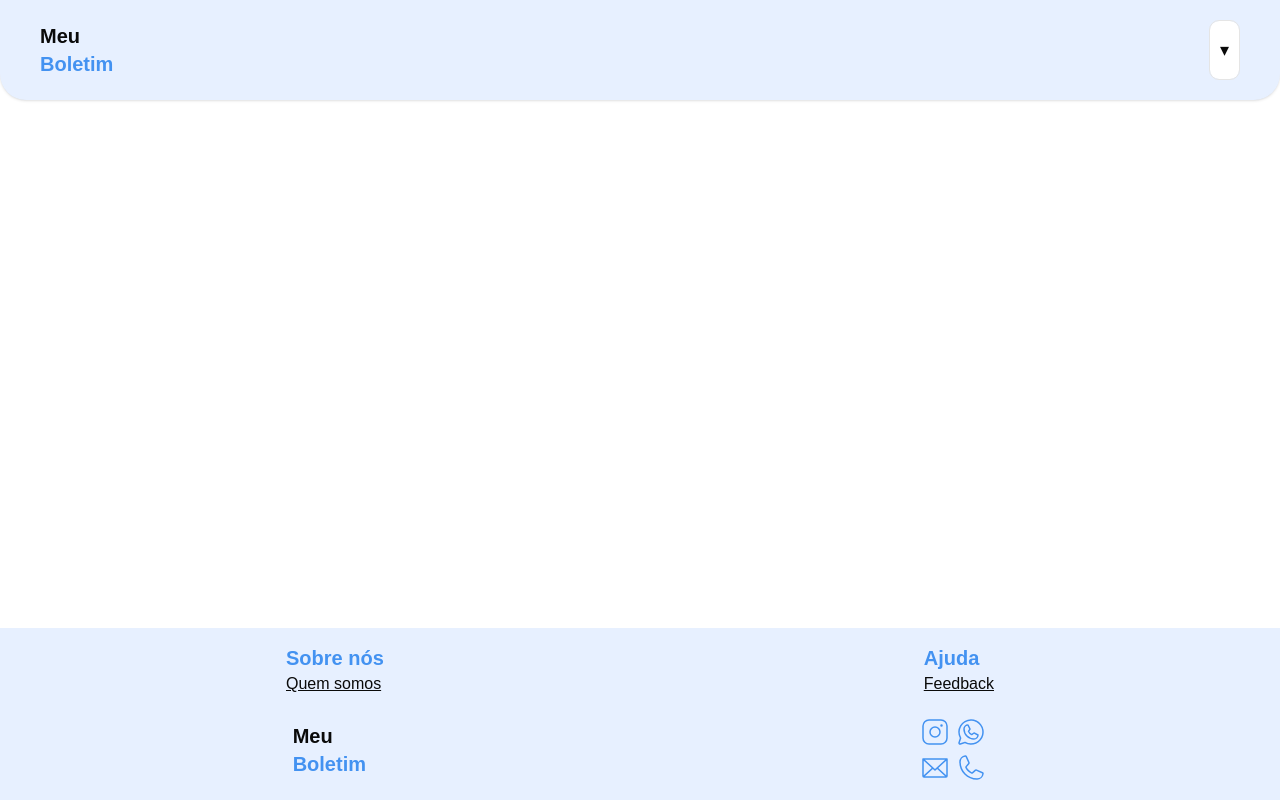
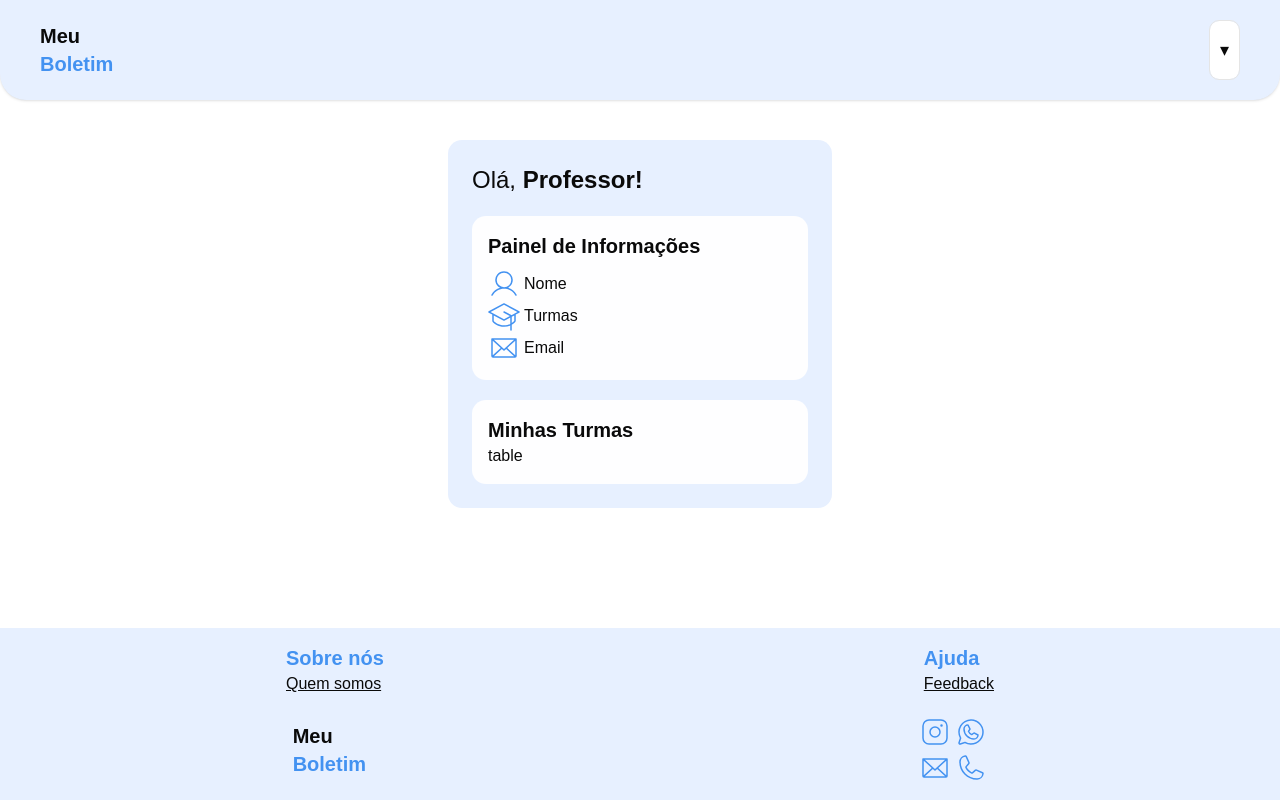
Before and after one commit to Gleison-dev/meuBoletimFrontend, a React (Vite) app: page /dashboardTeacher in a window 1280 px wide. Built offline with nearby package versions, Linux system fonts and the light colour scheme; no server answers; sample sign-in values are in the browser's storage.

Commit message:
fix: Return to dashboard student adjusted.

```diff
--- a/src/pages/DashBoardTeacher/dashboardTeacher.jsx
+++ b/src/pages/DashBoardTeacher/dashboardTeacher.jsx
@@ -1,7 +1,48 @@
+import icon_user from "../../assets/icon_user.svg";
+import icon_class from "../../assets/icon_class.svg";
+import icon_email from "../../assets/icon_email.svg";
+
 export default function DashboardTeacher() {
   return (
     <>
-      <section></section>
+      <section className="flex justify-center mt-10">
+        <div className="w-96 p-6 rounded-xl bg-azul-claro">
+          <div>
+            <h1 className="text-2xl">
+              Olá, <strong>Professor!</strong>
+            </h1>
+          </div>
+          <div className="p-4 mt-5 rounded-xl bg-branco">
+            <div>
+              <h1 className="text-xl">
+                <strong>Painel de Informações</strong>
+              </h1>
+            </div>
+            <div className="mt-2">
+              <div className="flex items-center gap-1">
+                <img src={icon_user} alt="Ícone de usuário" />
+                <p>Nome</p>
+              </div>
+              <div className="flex items-center gap-1">
+                <img src={icon_class} alt="Ícone de usuário" />
+                <p>Turmas</p>
+              </div>
+              <div className="flex items-center gap-1">
+                <img src={icon_email} alt="Ícone de usuário" />
+                <p>Email</p>
+              </div>
+            </div>
+          </div>
+          <div className="p-4 mt-5 rounded-xl bg-branco">
+            <div>
+              <h1 className="text-xl">
+                <strong>Minhas Turmas</strong>
+              </h1>
+            </div>
+            <div>table</div>
+          </div>
+        </div>
+      </section>
     </>
   );
 }
--- a/src/pages/DashboardStudent/dashboardStudent.jsx
+++ b/src/pages/DashboardStudent/dashboardStudent.jsx
@@ -88,14 +88,17 @@ export default function DashboardStudent() {
             <div>
               {loading ? (
                 <p>Carregando...</p>
-              ) : (
+              ) : note && note.length > 0 ? (
                 note.map((i) => (
                   <TableActions
+                    key={i.id ?? `${i.disciplina.name}-${i.unit}`}
                     discipline={i.disciplina.name}
                     unit={i.unit}
                     note={i.note}
                   />
                 ))
+              ) : (
+                <p>Nenhuma nota encontrada.</p>
               )}
             </div>
           </div>
--- a/src/pages/Profile/profile.jsx
+++ b/src/pages/Profile/profile.jsx
@@ -5,7 +5,7 @@ import { api } from "@/services/api";
 import { AuthContext } from "@/context/AuthContext";
 
 export default function Profile() {
-  const { user, token } = useContext(AuthContext);
+  const { user, token, role } = useContext(AuthContext);
   const [email, setEmail] = useState("");
   const [currentEmail, setCurrentEmail] = useState(user?.email);
   const [password, setPassword] = useState("");
@@ -70,7 +70,9 @@ export default function Profile() {
       <section className="mt-10 flex justify-center items-center">
         <div className="w-96 h-100 rounded-xl bg-azul-claro">
           <div className="mt-5 ml-5">
-            <NavLink to="/dashboardStudent">
+            <NavLink
+              to={role === "ALUNO" ? "/dashboardStudent" : "/dashboardTeacher"}
+            >
               <img
                 className="hover:cursor-pointer"
                 src={icon_arrow}
```
